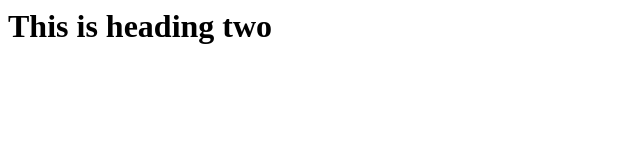
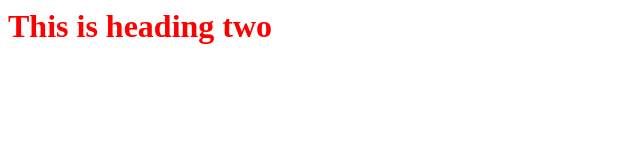
Before and after one commit to Prosper-code/newapp, a plain HTML site: page index.html in a window 1280 px wide. Shown: the whole page, without its empty margins (0-640 px from the left). Drawn offline with Linux system fonts and the light colour scheme.

Commit message:
css index

```diff
--- /dev/null
+++ b/index.css
@@ -0,0 +1,10 @@
+.classone{
+    background-color: green;
+}
+p{
+    color: red;
+}
+h1{
+
+    color: green;
+}
--- a/index.html
+++ b/index.html
@@ -1,6 +1,12 @@
 <html><head><title>
     Pop
-</title></head>
+</title>
+<style>
+    h1{
+        color:red;
+    }
+</style>
+</head>
 <body>
     <h1>This is heading two </h1>
 </body></html>
```
